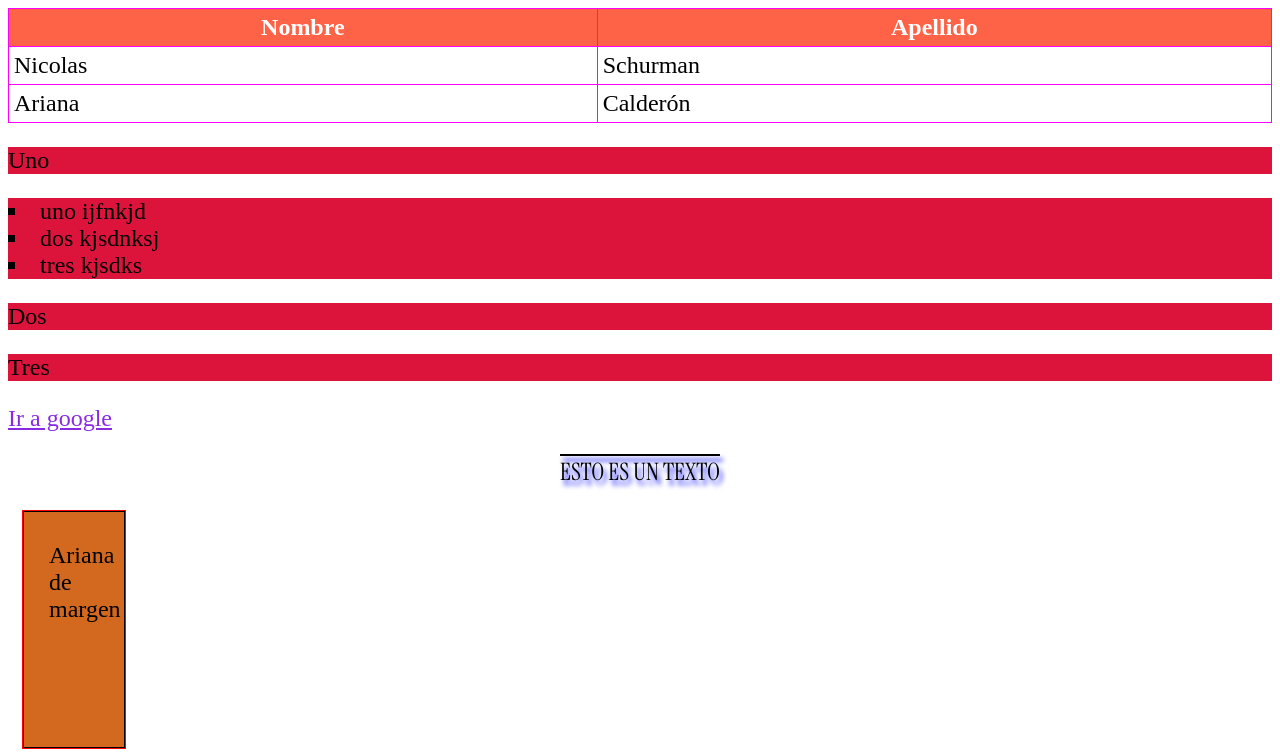
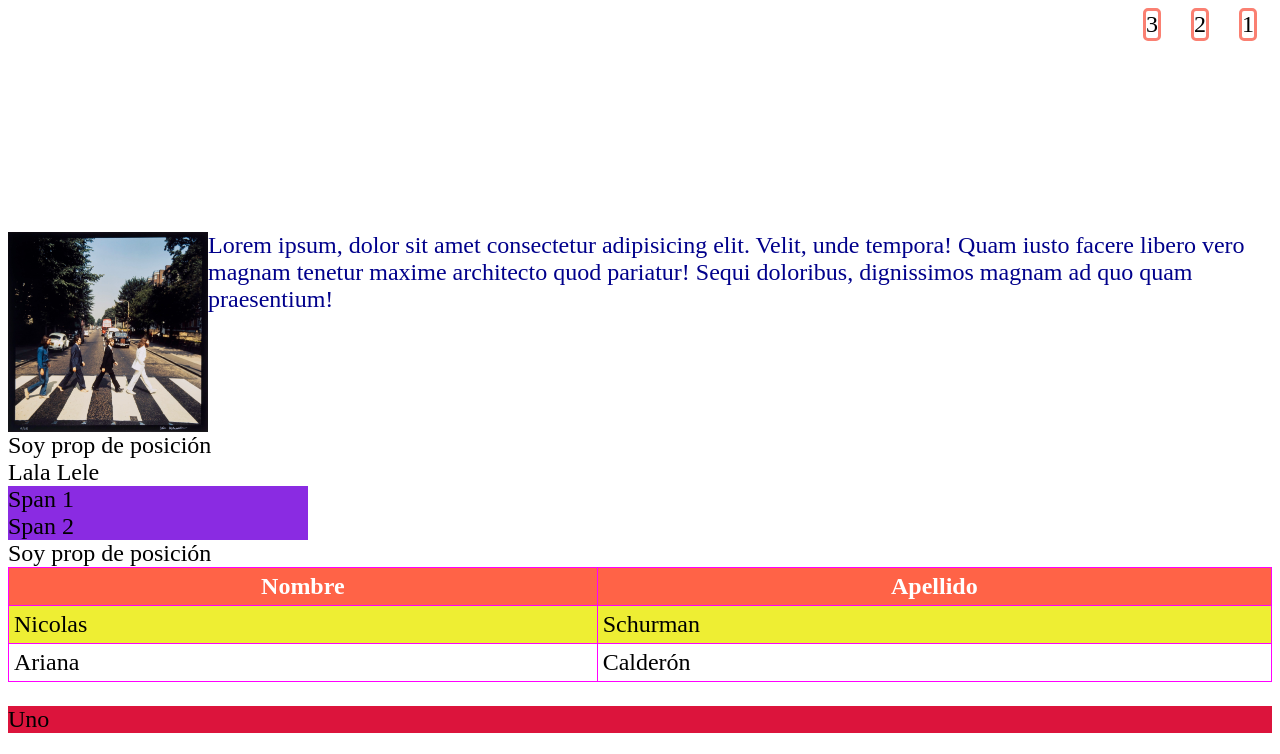
Before and after one commit to DevArianaycs/WebCss, a plain HTML site: page index.html in a window 1280 px wide. Shown: the top 754 px of the page. Drawn offline with Linux system fonts and the light colour scheme.

Commit message:
Commit de elementos flotantes

```diff
--- a/index.html
+++ b/index.html
@@ -8,6 +8,21 @@
     <link href="https://fonts.googleapis.com/css2?family=Instrument+Serif&display=swap" rel="stylesheet">
 </head>
 <body>
+    <div class="container">
+        <article class="card right">1</article>
+        <article class="card right">2</article>
+        <article class="card right">3</article>
+    </div>
+    <div class="container">
+        <img src="AbbeyRoad.jpg" class="left"/>
+        <p>Lorem ipsum, dolor sit amet consectetur adipisicing elit. Velit, unde tempora! Quam iusto facere libero vero magnam tenetur maxime architecto quod pariatur! Sequi doloribus, dignissimos magnam ad quo quam praesentium!</p>
+    </div>
+    <article id="position">Soy prop de posición</article>
+    <div class="inline">Lala</div> <!--El div ocupa  todo el ancho-->
+    <div class="inline">Lele</div>
+    <span>Span 1</span> <!--Contrario al div-->
+    <span>Span 2</span>
+    <article id="position">Soy prop de posición</article>
     <table>
        <tr>
             <th>Nombre</th>
--- a/style.css
+++ b/style.css
@@ -115,6 +115,52 @@ th,td{
     padding: 5px;
 }
 th{ /*Características solamente para la cabecera de las tablas*/
-    background-color: tomato;
-    color: white;
+    background-color: tomato; /*Pintal el color de la cabecera*/
+    color: white; /*Color de fuente*/
 }
+tr:hover{ /*Que la fila se seleccione al posicionar el mouse*/
+    background-color: white;
+    color: black;
+}
+tr:nth-child(even){ /*(Even)inpar(Odd)Par Seleccionar solamente algunos elementos en particular*/
+    background-color: #ee3;
+}
+tr:hover{ /*Que la fila se seleccione al posicionar el mouse*/
+    background-color: white;
+    color: black;
+    cursor:pointer/*colocar la manita cuando se pase el mouse por encima*/
+}
+span{
+    display: block; /*Viene por defecto en casi todos los elementos que se usan en html, brincar línea*/
+    /*display: none; /*Los elementos desaparecen*/
+    /*visibility: hidden; /*Los elementos se esconden*/
+    max-width: 300px; /*El ancho maximo*/
+    background-color: blueviolet;
+}
+.inline{
+    display: inline; /*para que la división se ponga de ladon*/
+}
+#position{
+    /*position: static; /*es como vienen por defecto los elementos*/
+    /*position: relative; /*Posición relativa, es decir, puede estar en donde quieramos*/
+    left: 20px; /*distancia que se mueva a la izquierda*/
+    top: 25px;
+    /*position: fixed; /*se posiciona en el mismo lugar en el explorador, aunque se scrolee hacia abajo*/
+    /*position:sticky;*/
+}
+.left{
+    float:left; /*Hace a los elementos flotantes, ya sea a la izquierda o derecha y los  elementos sobrantes los posiciona al contrario*/
+    width: 200px;
+    height: 200px;
+}
+.right{
+    float: right;
+}
+.container{
+    height: 200px;
+}
+.card{
+    border:solid salmon;
+    border-radius: 5px;
+    margin: 0 15px; /*0(horizontal) 15(vertical)*/
+}
```
